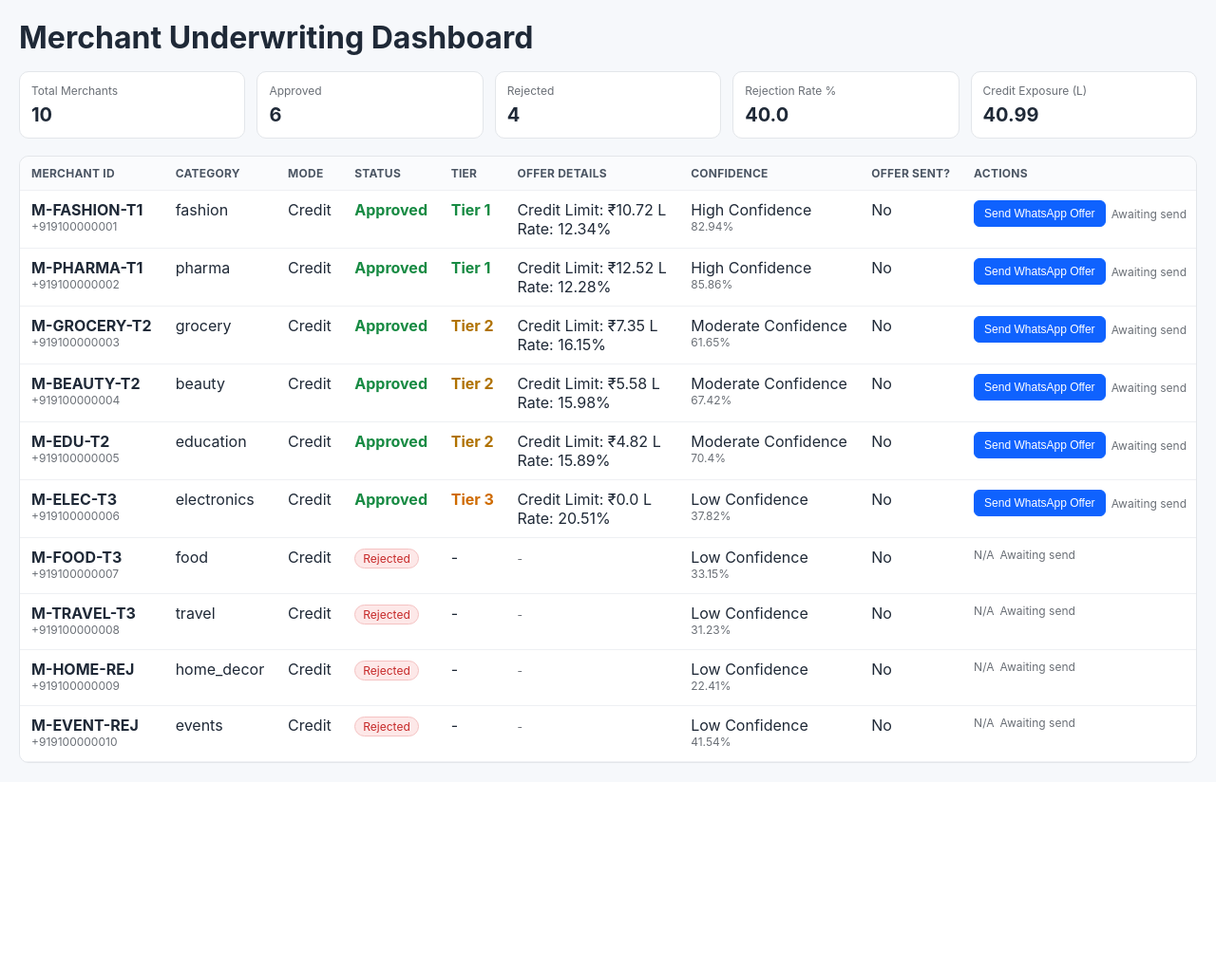
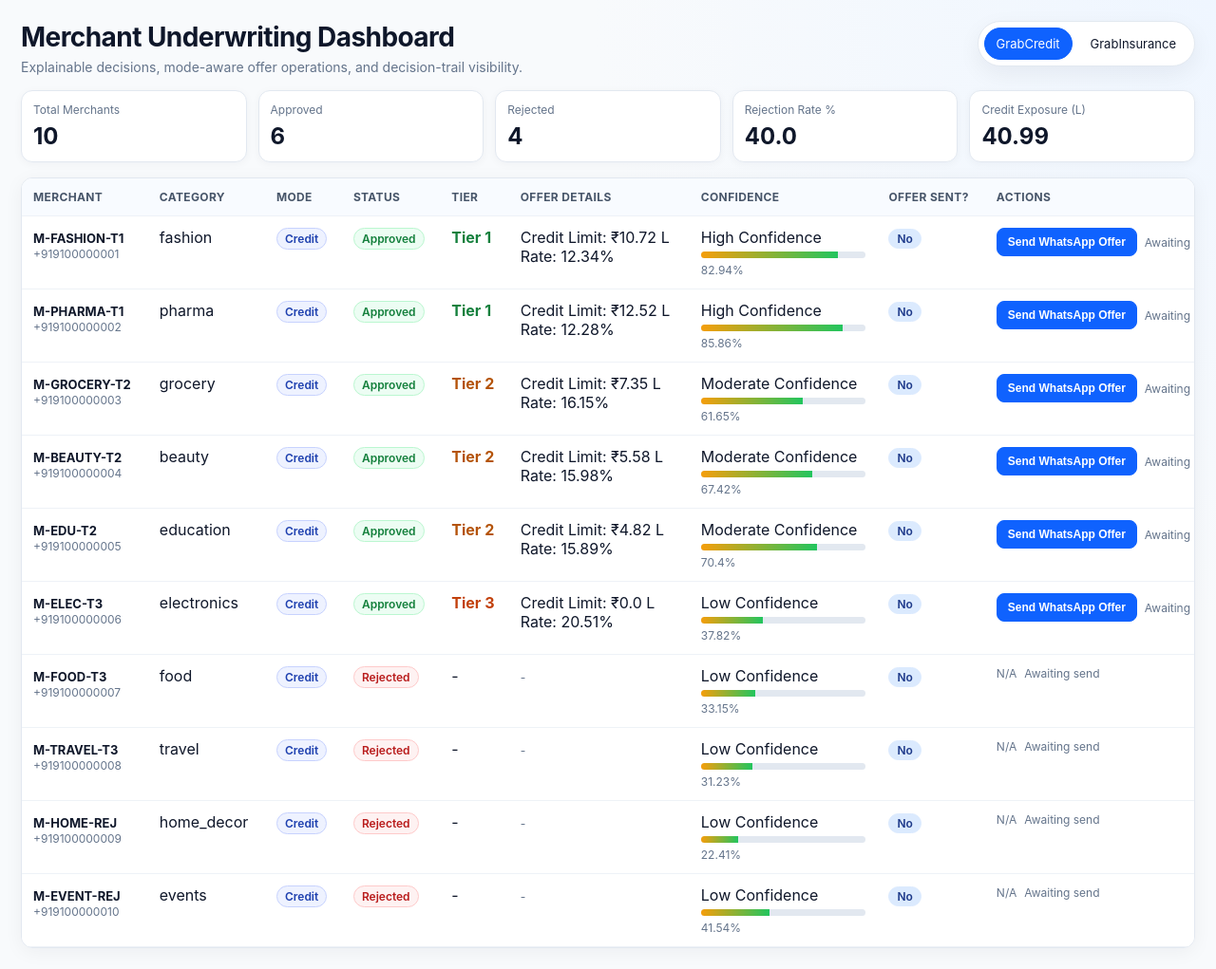
Before and after one commit to sai-vishal03/AI-Merchant-Underwriting-Agent-for-GrabCredit-GrabInsurance, a FastAPI app: page /ui in a window 1280 px wide. Shown: the whole page at 95% size. Before the commit the page ends 804 px from the top, so only its background shows below. Run offline with FastAPI, Linux system fonts and the light colour scheme.

Commit message:
Polish dashboard UI with modern layout and mode switcher

```diff
--- a/templates/dashboard.html
+++ b/templates/dashboard.html
@@ -6,62 +6,212 @@
   <title>Merchant Underwriting Dashboard</title>
   <style>
     :root {
-      --ok: #168a42;
-      --warn: #b07200;
-      --risk: #cf6b00;
-      --bad: #c62828;
-      --muted: #6a6f76;
-      --line: #e3e6ea;
-      --bg: #f6f8fb;
+      --ok: #15803d;
+      --warn: #b45309;
+      --risk: #c2410c;
+      --bad: #b91c1c;
+      --muted: #64748b;
+      --line: #e2e8f0;
+      --bg: #f8fafc;
       --card: #ffffff;
+      --brand: #0f62fe;
+      --brand-soft: #dbeafe;
+      --text: #0f172a;
     }
-    body { font-family: Inter, Arial, sans-serif; margin: 20px; background: var(--bg); color: #1f2937; }
-    h1 { margin: 0 0 16px; }
-    .summary { display: grid; grid-template-columns: repeat(5, minmax(140px, 1fr)); gap: 12px; margin-bottom: 18px; }
-    .card { background: var(--card); border: 1px solid var(--line); border-radius: 10px; padding: 12px; }
+
+    * { box-sizing: border-box; }
+    body {
+      font-family: Inter, ui-sans-serif, system-ui, -apple-system, Segoe UI, Roboto, Arial, sans-serif;
+      margin: 0;
+      background: radial-gradient(circle at top right, #eff6ff, var(--bg) 40%);
+      color: var(--text);
+      padding: 22px;
+    }
+
+    .shell { max-width: 1400px; margin: 0 auto; }
+
+    .hero {
+      display: flex;
+      justify-content: space-between;
+      align-items: flex-start;
+      flex-wrap: wrap;
+      gap: 14px;
+      margin-bottom: 16px;
+    }
+
+    .title-wrap h1 { margin: 0; font-size: 28px; letter-spacing: -0.02em; }
+    .subtitle { margin-top: 6px; color: var(--muted); font-size: 14px; }
+
+    .mode-toggle {
+      display: inline-flex;
+      gap: 6px;
+      padding: 6px;
+      border: 1px solid var(--line);
+      border-radius: 999px;
+      background: var(--card);
+      box-shadow: 0 8px 24px rgba(15, 23, 42, 0.06);
+    }
+
+    .mode-toggle a {
+      text-decoration: none;
+      font-size: 13px;
+      padding: 8px 12px;
+      border-radius: 999px;
+      color: #0f172a;
+      border: 1px solid transparent;
+    }
+
+    .mode-toggle a.active {
+      background: var(--brand);
+      color: #fff;
+      border-color: var(--brand);
+    }
+
+    .summary {
+      display: grid;
+      grid-template-columns: repeat(5, minmax(160px, 1fr));
+      gap: 12px;
+      margin-bottom: 16px;
+    }
+
+    .card {
+      background: var(--card);
+      border: 1px solid var(--line);
+      border-radius: 12px;
+      padding: 12px;
+      box-shadow: 0 2px 10px rgba(15, 23, 42, 0.04);
+    }
+
     .label { font-size: 12px; color: var(--muted); }
-    .value { font-size: 20px; font-weight: 700; margin-top: 6px; }
+    .value { font-size: 24px; font-weight: 700; margin-top: 6px; }
 
-    .table-wrap { overflow-x: auto; border: 1px solid var(--line); border-radius: 10px; background: var(--card); }
-    table { width: 100%; border-collapse: collapse; min-width: 1400px; }
-    th, td { padding: 10px 12px; border-bottom: 1px solid #eef0f3; text-align: left; vertical-align: top; }
-    th { background: #fafbfd; font-size: 12px; text-transform: uppercase; letter-spacing: 0.02em; color: #4b5563; }
+    .table-wrap {
+      overflow-x: auto;
+      border: 1px solid var(--line);
+      border-radius: 12px;
+      background: var(--card);
+      box-shadow: 0 4px 20px rgba(15, 23, 42, 0.05);
+    }
+
+    table { width: 100%; border-collapse: collapse; min-width: 1450px; }
+    th, td { padding: 12px; border-bottom: 1px solid #eef2f7; text-align: left; vertical-align: top; }
+
+    th {
+      position: sticky;
+      top: 0;
+      background: #f8fbff;
+      z-index: 1;
+      font-size: 12px;
+      text-transform: uppercase;
+      letter-spacing: 0.03em;
+      color: #475569;
+    }
+
+    .id-cell strong { font-size: 13px; }
+    .muted { color: var(--muted); font-size: 12px; }
+
+    .pill {
+      display: inline-flex;
+      align-items: center;
+      padding: 3px 8px;
+      border-radius: 999px;
+      font-size: 12px;
+      font-weight: 600;
+      border: 1px solid;
+    }
+    .pill.approved { color: var(--ok); background: #ecfdf3; border-color: #bbf7d0; }
+    .pill.rejected { color: var(--bad); background: #fef2f2; border-color: #fecaca; }
+    .pill.mode { color: #1e40af; background: #eef2ff; border-color: #c7d2fe; }
 
     .tier-1 { color: var(--ok); font-weight: 700; }
     .tier-2 { color: var(--warn); font-weight: 700; }
     .tier-3 { color: var(--risk); font-weight: 700; }
-    .status-approved { color: var(--ok); font-weight: 700; }
-    .status-rejected { color: var(--bad); font-weight: 700; }
 
-    .badge-rejected {
-      display: inline-block; padding: 2px 8px; border-radius: 999px;
-      font-size: 12px; background: #fde8e8; color: var(--bad); border: 1px solid #f5c2c2;
-      cursor: help;
+    .confidence {
+      display: flex;
+      flex-direction: column;
+      gap: 5px;
+      min-width: 120px;
+    }
+    .confidence-bar {
+      height: 7px;
+      border-radius: 999px;
+      background: #e2e8f0;
+      overflow: hidden;
+    }
+    .confidence-fill {
+      height: 100%;
+      background: linear-gradient(90deg, #f59e0b, #22c55e);
     }
 
     .btn {
-      padding: 6px 10px; border: 1px solid #cfd5dd; border-radius: 6px;
-      background: #fff; cursor: pointer; font-size: 12px;
+      padding: 7px 11px;
+      border-radius: 8px;
+      border: 1px solid #cbd5e1;
+      font-size: 12px;
+      font-weight: 600;
+      cursor: pointer;
+      background: #fff;
     }
     .btn[disabled] { opacity: 0.6; cursor: not-allowed; }
-    .btn-primary { background: #0f62fe; color: #fff; border-color: #0f62fe; }
-    .btn-success { background: #168a42; color: #fff; border-color: #168a42; }
-    .muted { color: var(--muted); font-size: 12px; }
-    .stack { display: flex; gap: 6px; align-items: center; flex-wrap: wrap; }
+    .btn-primary { background: var(--brand); border-color: var(--brand); color: #fff; }
+    .btn-success { background: #15803d; border-color: #15803d; color: #fff; }
 
-    details { background: #fbfcfe; border: 1px solid #ecf0f4; border-radius: 8px; padding: 8px 10px; }
+    .stack { display: flex; gap: 8px; flex-wrap: wrap; align-items: center; }
+
+    details {
+      background: #fcfdff;
+      border: 1px solid #e7edf6;
+      border-radius: 8px;
+      padding: 8px 10px;
+    }
     summary { cursor: pointer; font-weight: 600; }
-    .detail-grid { margin-top: 8px; display: grid; gap: 8px; }
+    .detail-grid { margin-top: 10px; display: grid; gap: 10px; }
     .kv { font-size: 13px; }
     .ai-block {
-      white-space: pre-wrap; background: #fff; border: 1px solid #e7ebf0;
-      border-radius: 8px; padding: 10px; line-height: 1.35;
+      white-space: pre-wrap;
+      background: #ffffff;
+      border: 1px solid #e2e8f0;
+      border-radius: 8px;
+      padding: 10px;
+      line-height: 1.4;
+      font-size: 13px;
     }
-    ul.inline-list { margin: 4px 0 0 16px; padding: 0; }
+    ul.inline-list { margin: 4px 0 0 18px; padding: 0; }
+
+    .stat-chip {
+      display: inline-flex;
+      align-items: center;
+      gap: 5px;
+      padding: 2px 8px;
+      border-radius: 999px;
+      border: 1px solid #dbeafe;
+      background: var(--brand-soft);
+      color: #1e3a8a;
+      font-size: 12px;
+      font-weight: 600;
+    }
+
+    @media (max-width: 920px) {
+      .summary { grid-template-columns: repeat(2, minmax(140px, 1fr)); }
+      .hero { flex-direction: column; }
+    }
   </style>
 </head>
 <body>
+  <div class="shell">
+    <header class="hero">
+      <div class="title-wrap">
         <h1>Merchant Underwriting Dashboard</h1>
+        <div class="subtitle">Explainable decisions, mode-aware offer operations, and decision-trail visibility.</div>
+      </div>
+      <div>
+        <div class="mode-toggle">
+          <a href="/ui?mode=grab_credit" class="{{ 'active' if mode == 'grab_credit' else '' }}">GrabCredit</a>
+          <a href="/ui?mode=grab_insurance" class="{{ 'active' if mode == 'grab_insurance' else '' }}">GrabInsurance</a>
+        </div>
+      </div>
+    </header>
 
     <section class="summary">
       <div class="card"><div class="label">Total Merchants</div><div class="value">{{ portfolio_summary.total_merchants }}</div></div>
@@ -75,7 +225,7 @@
       <table>
         <thead>
           <tr>
-          <th>Merchant ID</th>
+            <th>Merchant</th>
             <th>Category</th>
             <th>Mode</th>
             <th>Status</th>
@@ -90,17 +240,19 @@
         <tbody>
           {% for m in merchants %}
           <tr id="row-{{ m.merchant_id }}">
-          <td>
-            <div><strong>{{ m.merchant_id }}</strong></div>
+            <td class="id-cell">
+              <strong>{{ m.merchant_id }}</strong>
               <div class="muted">{{ m.phone_number or '-' }}</div>
             </td>
             <td>{{ m.category or '-' }}</td>
-          <td>{{ 'Credit' if m.mode == 'grab_credit' else 'Insurance' }}</td>
+            <td>
+              <span class="pill mode">{{ 'Credit' if m.mode == 'grab_credit' else 'Insurance' }}</span>
+            </td>
             <td>
               {% if m.status == 'approved' %}
-              <span class="status-approved">Approved</span>
+                <span class="pill approved">Approved</span>
               {% else %}
-              <span class="badge-rejected" title="{{ m.rejection_reason or 'Rejected by policy checks' }}">Rejected</span>
+                <span class="pill rejected" title="{{ m.rejection_reason or 'Rejected by policy checks' }}">Rejected</span>
               {% endif %}
             </td>
             <td class="{{ m.tier_class }}">{{ m.tier or '-' }}</td>
@@ -117,11 +269,14 @@
               {% endif %}
             </td>
             <td>
+              <div class="confidence">
                 <div>{{ m.confidence_level }}</div>
+                <div class="confidence-bar"><div class="confidence-fill" style="width: {{ m.confidence_score }}%;"></div></div>
                 <div class="muted">{{ m.confidence_score }}%</div>
+              </div>
             </td>
             <td>
-            <span id="sent-status-{{ m.merchant_id }}">{{ 'Yes' if m.offer_sent else 'No' }}</span>
+              <span id="sent-status-{{ m.merchant_id }}" class="stat-chip">{{ 'Yes' if m.offer_sent else 'No' }}</span>
             </td>
             <td>
               <div class="stack">
@@ -189,6 +344,7 @@
         </tbody>
       </table>
     </div>
+  </div>
 
   <script>
     const DASHBOARD_MODE = {{ mode | tojson }};
```
Lines whose indentation alone changed are shown as unchanged.
